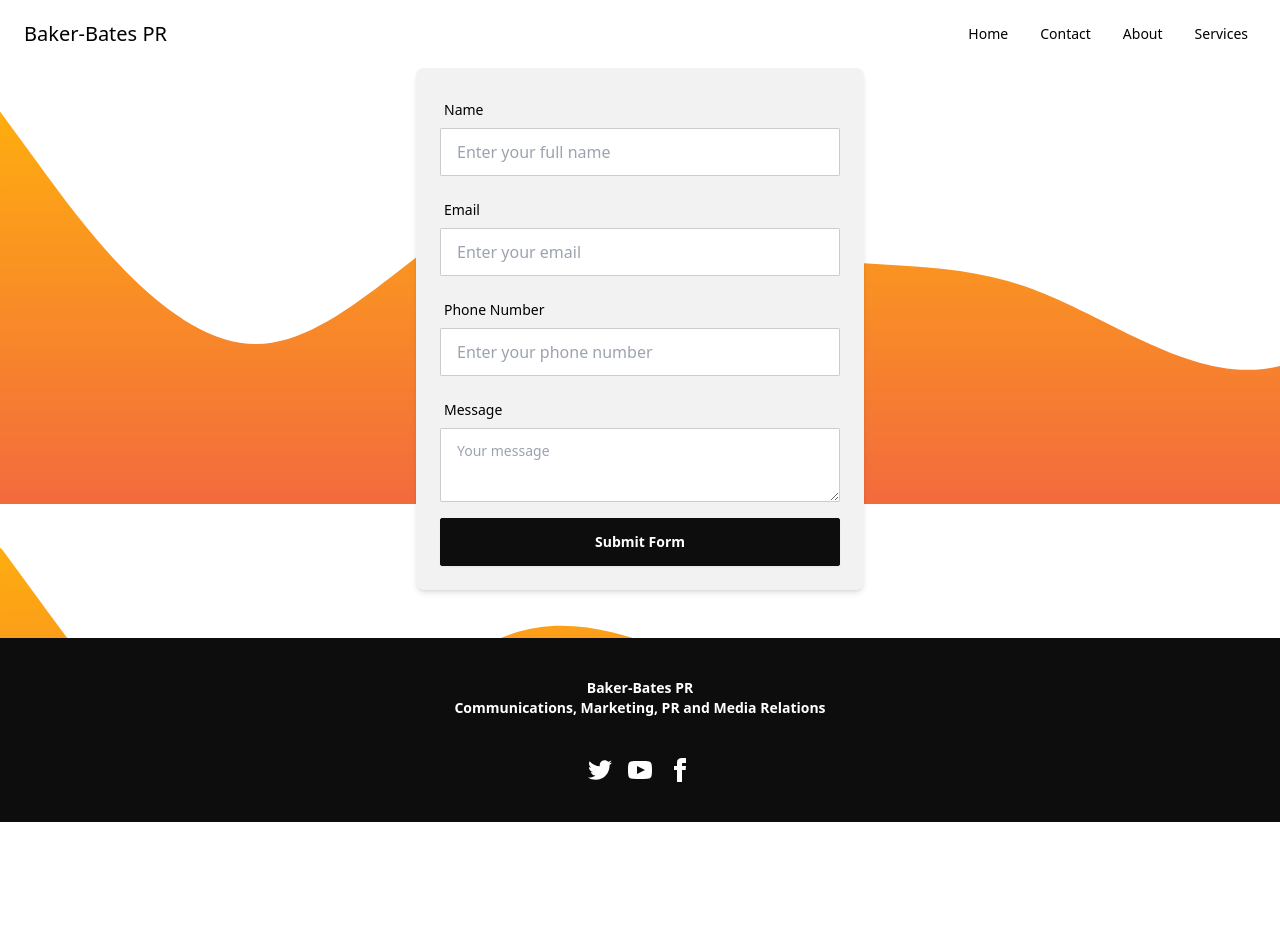
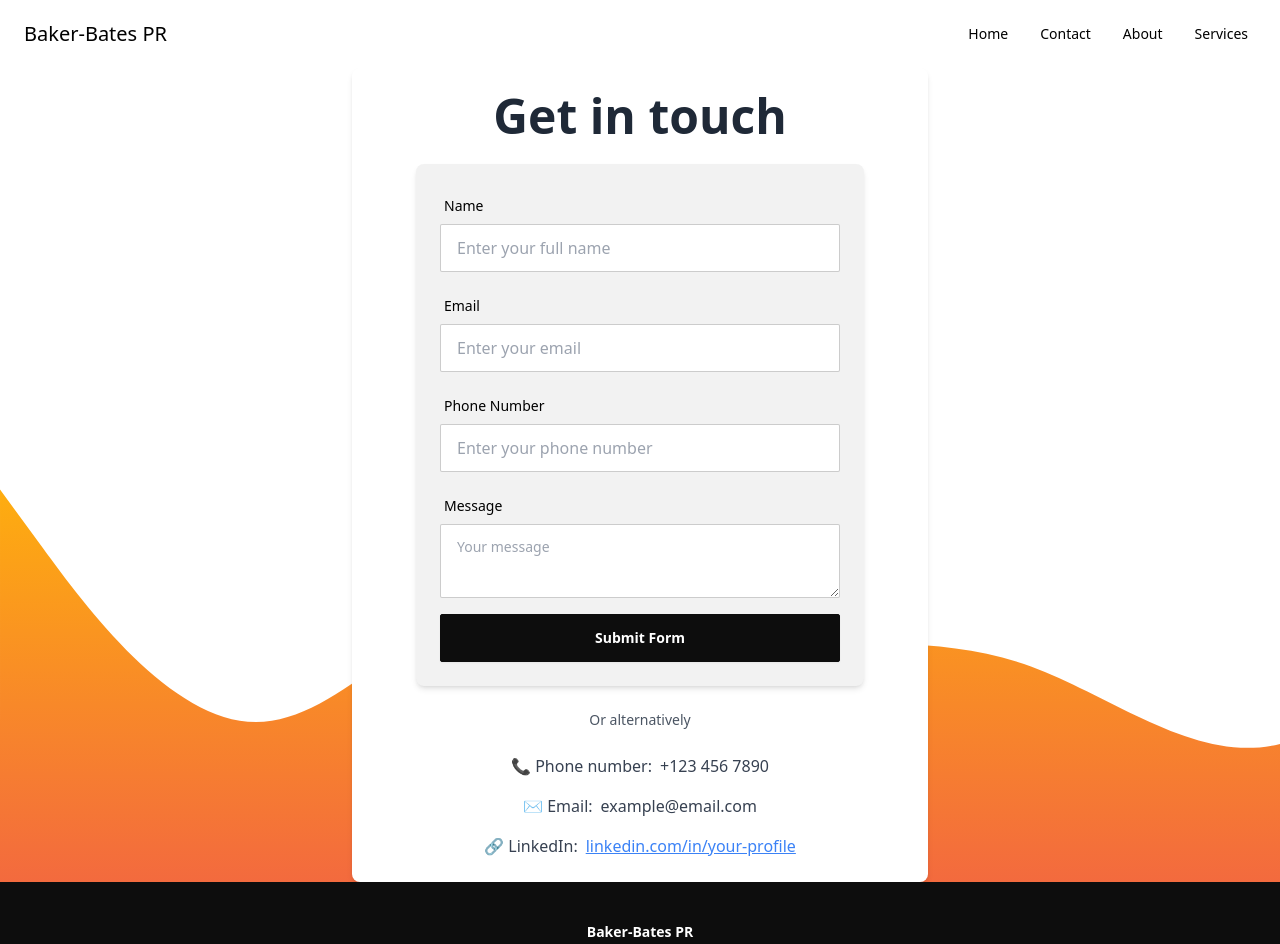
Before and after one commit to SebastianStankiewicz/PRPortfolio, a React (Vite) app: page /contact in a window 1280 px wide. Shown: the top 944 px of the page. Before the commit the page ends 822 px from the top, so only its background shows below. Built offline with nearby package versions, Linux system fonts and the light colour scheme.

Commit message:
Small changes made

```diff
--- a/index.html
+++ b/index.html
@@ -4,7 +4,7 @@
     <meta charset="UTF-8" />
     <link rel="icon" type="image/svg+xml" href="/vite.svg" />
     <meta name="viewport" content="width=device-width, initial-scale=1.0" />
-    <title>Vite + React</title>
+    <title>Baker-Bates PR</title>
   </head>
   <body>
     <div id="root"></div>
--- a/src/components/serviceCarousel/ServiceCard.jsx
+++ b/src/components/serviceCarousel/ServiceCard.jsx
@@ -6,14 +6,16 @@ const ServiceCard = ({ title, description, icon, longDescription }) => {
     <>
 <motion.div
   whileHover={{ scale: 1.05 }}
-        className="card bg-base-100 w-96 shadow-xl"
+  className="card bg-base-100 w-96 shadow-sm rounded-lg border border-gray-200"
 >
-        <figure className="">{icon}</figure>
+  <figure className="text-3xl mt-4">{icon}</figure>
   <div className="card-body items-center text-center">
     <h2 className="card-title">{title}</h2>
     <p>{description}</p>
     <div className="card-actions">
-          <button className="btn btn-primary" onClick={()=>document.getElementById('modal').showModal()}>Read more</button>
+      <button className="btn btn-primary" onClick={() => document.getElementById('modal').showModal()}>
+        Read more
+      </button>
     </div>
   </div>
 </motion.div>
--- a/src/components/serviceCarousel/ServiceCardCara.jsx
+++ b/src/components/serviceCarousel/ServiceCardCara.jsx
@@ -12,7 +12,8 @@ import {
 const ServiceCardCara = () => {
   return (
     <>
-      <div className="carousel w-full h-full gap-x-4 py-4 my-4 px-4 mx-4 overflow-auto">
+    <div className="relative w-full h-full overflow-auto">
+    <div className="carousel w-full h-full gap-x-4 py-4 my-4 px-4 mx-4 overflow-auto">
         <div id="slide1" className="carousel-item">
           <ServiceCard
             title={"Social media"}
@@ -73,8 +74,17 @@ const ServiceCardCara = () => {
             }
           />
         </div>
+
+        <div className="absolute left-5 right-5 top-1/2 flex -translate-y-1/2 transform justify-between">
+          <div className="btn disabled btn-circle">
+            ❮
+          </div>
+          <div  className="btn btn-circle">
+            ❯
+          </div>
+        </div>
       </div>
-
+      </div>
     </>
   );
 };
--- a/src/index.css
+++ b/src/index.css
@@ -1,55 +1,3 @@
 @tailwind base;
 @tailwind components;
 @tailwind utilities;
-
-:root {
-    --radial-gradient-background: 250, 250, 250;
-    --solid-color-background: 15, 15, 15;
-    --overlay-color: 255, 255, 255;
-}
-
-/*
-body {
-    @apply bg-neutral-950;
-} */
-
-.radial-gradient {
-    background: radial-gradient(
-            circle at 50% 0%,
-            rgba(var(--radial-gradient-background), 0.05) 0%,
-            transparent 60%
-        )
-        rgba(var(--solid-color-background), 1);
-}
-
-.linear-mask {
-    mask-image: linear-gradient(
-        -75deg,
-        white calc(var(--x) + 20%),
-        transparent calc(var(--x) + 30%),
-        white calc(var(--x) + 100%)
-    );
-    -webkit-mask-image: linear-gradient(
-        -75deg,
-        white calc(var(--x) + 20%),
-        transparent calc(var(--x) + 30%),
-        white calc(var(--x) + 100%)
-    );
-}
-
-.linear-overlay {
-    background-image: linear-gradient(
-        -75deg,
-        rgba(var(--overlay-color), 0.1) calc(var(--x) + 20%),
-        rgba(var(--overlay-color), 0.5) calc(var(--x) + 25%),
-        rgba(var(--overlay-color), 0.1) calc(var(--x) + 100%)
-    );
-    mask:
-        linear-gradient(black, black) content-box,
-        linear-gradient(black, black);
-    -webkit-mask:
-        linear-gradient(black, black) content-box,
-        linear-gradient(black, black);
-    mask-composite: exclude;
-    -webkit-mask-composite: xor;
-}
--- a/src/routes/Contact.jsx
+++ b/src/routes/Contact.jsx
@@ -1,7 +1,7 @@
 import React from "react";
 import Footer from "../components/Footer";
 import ContactForm from "../components/ContactForm";
-import heroGraphic from "../graphics/heroGraphic.svg"
+import heroGraphic from "../graphics/heroGraphic.svg";
 
 const Contact = () => {
   return (
@@ -9,14 +9,50 @@ const Contact = () => {
       <div
         style={{
           backgroundImage: `url(${heroGraphic})`,
+          backgroundRepeat: "no-repeat",
+          backgroundPosition: "center bottom",
         }}
       >
-        <ContactForm />
-        <footer className="mt-12">
+        <div className="max-w-xl mx-auto p-6 bg-white rounded-lg shadow-md space-y-6">
+          <div className="text-5xl font-bold text-center text-gray-800">
+            Get in touch
+          </div>
+
+          <div className="mt-4">
+            <ContactForm />
+          </div>
+
+          <p className="text-center text-sm text-gray-600 mt-8">Or alternatively</p>
+
+          <div className="mt-4">
+            <ul className="space-y-4 text-center text-gray-700">
+              <li className="flex justify-center items-center space-x-2">
+                <span className="font-medium">📞 Phone number:</span>
+                <span>+123 456 7890</span>
+              </li>
+              <li className="flex justify-center items-center space-x-2">
+                <span className="font-medium">✉️ Email:</span>
+                <span>example@email.com</span>
+              </li>
+              <li className="flex justify-center items-center space-x-2">
+                <span className="font-medium">🔗 LinkedIn:</span>
+                <span>
+                  <a
+                    href="https://www.linkedin.com/in/your-profile"
+                    className="text-blue-500 underline"
+                  >
+                    linkedin.com/in/your-profile
+                  </a>
+                </span>
+              </li>
+            </ul>
+          </div>
+        </div>
+      </div>
+
+      <footer className="">
         <Footer />
       </footer>
-      </div>
-
     </>
   );
 };
--- a/src/routes/Home.jsx
+++ b/src/routes/Home.jsx
@@ -21,20 +21,19 @@ const Home = () => {
       <div className="min-h-screen flex flex-col items-center justify-center ">
         <div className="text-3xl">Three decades of experience</div>
         <ServiceCardCara />
-        <div className="gap-10">
-          <Link className="btn btn-active" to={`services`}>
-            View All Services
-          </Link>
-          <Link className="btn btn-secondary" to={`contact`}>
-            Contact me
-          </Link>
 
+        <div className="flex flex-row gap-10">
+          <div>
+            <Link className="btn btn-active" to={`services`}>
+              View All Services
+            </Link>
+          </div>
 
-
-
-
-
-
+          <div>
+            <Link className="btn btn-secondary" to={`contact`}>
+              Contact me
+            </Link>
+          </div>
         </div>
       </div>
 
--- a/src/routes/Services.jsx
+++ b/src/routes/Services.jsx
@@ -19,7 +19,7 @@ const Services = () => {
   return (
     <>
       <div
-        className="hero "
+        className="hero"
         style={{
           backgroundImage: `url(${graphic})`,
         }}
--- a/src/routes/root.jsx
+++ b/src/routes/root.jsx
@@ -8,7 +8,7 @@ const root = () => {
         <input id="my-drawer-3" type="checkbox" className="drawer-toggle" />
         <div className="drawer-content flex flex-col">
           {/* Navbar */}
-          <div className="navbar bg-base-100w-full">
+          <div className="navbar bg-base-100 w-full">
             <div className="flex-none lg:hidden">
               <label
                 htmlFor="my-drawer-3"
@@ -30,7 +30,7 @@ const root = () => {
                 </svg>
               </label>
             </div>
-            <div className="mx-2 flex-1 px-2 text-xl">Baker-Bates PR</div>
+            <div className="mx-2 flex-1 px-2  text-xl">Baker-Bates PR</div>
             <div className="hidden flex-none lg:block">
               <ul className="menu menu-horizontal">
                 {/* Navbar menu content here */}
@@ -50,7 +50,7 @@ const root = () => {
             </div>
           </div>
         </div>
-        <div className="drawer-side">
+        <div className="drawer-side z-10">
           <label
             htmlFor="my-drawer-3"
             aria-label="close sidebar"
@@ -58,16 +58,16 @@ const root = () => {
           ></label>
           <ul className="menu bg-base-200 min-h-full w-80 p-4">
             {/* Sidebar content here */}
-            <li>
+            <li className="text-3xl">
               <Link to={`/`}>Home</Link>
             </li>
-            <li>
+            <li className="text-3xl">
               <Link to={`contact`}>Contact</Link>
             </li>
-            <li>
+            <li className="text-3xl">
               <Link to={`about`}>About</Link>
             </li>
-            <li>
+            <li className="text-3xl">
               <Link to={`services`}>Services</Link>
             </li>
           </ul>
```
Lines whose indentation alone changed are shown as unchanged.
